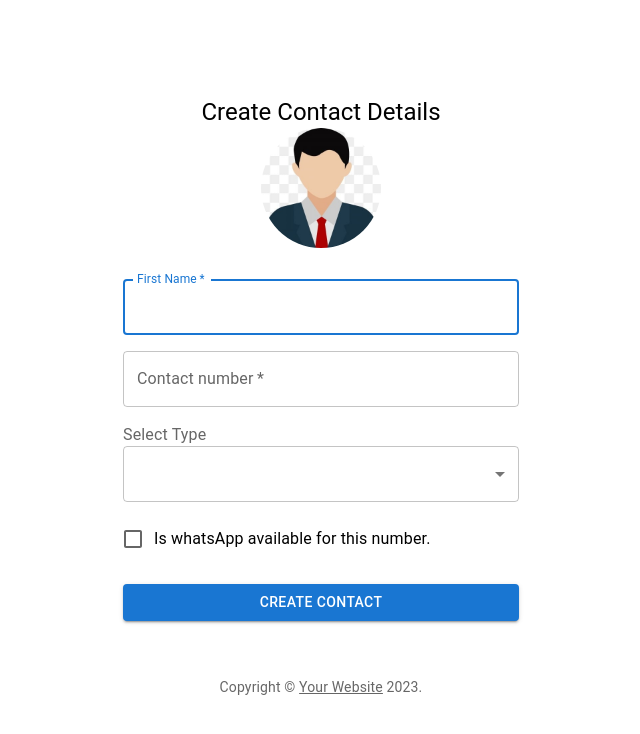
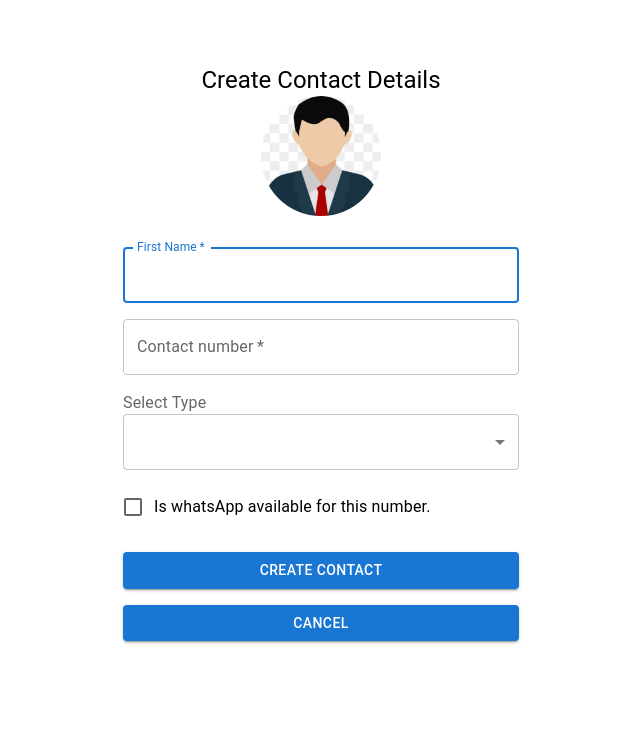
Before and after one commit to vi-verma/contactList-firebase-next, a Next.js app: page /add-contact in a window 1280 px wide. Shown: the top 734 px of the page, without its empty margins (319-959 px from the left). Built offline with nearby package versions, Linux system fonts and the light colour scheme.

Commit message:
cancel button is added

```diff
--- a/component/contactlist/index.js
+++ b/component/contactlist/index.js
@@ -42,7 +42,7 @@ const ContactCard = (props) => {
             />
           </CardContent>
           <CardContent>
-            <Typography sx={{ fontSize: 18 }} gutterBottom>
+            <Typography sx={{ fontSize: 18 }} >
               Name: {name || "--"}
             </Typography>
             <Typography sx={{ fontSize: 14 }} component="div">
@@ -51,7 +51,7 @@ const ContactCard = (props) => {
             <Typography sx={{ fontSize: 14 }}>
               Contact type : {type || "--"}
             </Typography>
-            <Typography>
+            <Typography sx={{ fontSize: 14 }}>
               {isWhatsapp && "Message "}
               {isWhatsapp && (
                 <Image
--- a/pages/add-contact/index.js
+++ b/pages/add-contact/index.js
@@ -118,7 +118,7 @@ const AddContact = () => {
         <CssBaseline />
         <Box
           sx={{
-            marginTop: 8,
+            marginTop: 4,
             paddingTop: 4,
             display: "flex",
             flexDirection: "column",
@@ -220,9 +220,18 @@ const AddContact = () => {
             >
               Create contact
             </Button>
+            <Button
+              type="submit"
+              fullWidth
+              variant="contained"
+              sx={{ mb: 2 }}
+              onClick={() => route.push('/')}
+            >
+              Cancel
+            </Button>
           </Box>
         </Box>
-        <Copyright sx={{ mt: 5 }} />
+        {/* <Copyright sx={{ mt: 5 }} /> */}
       </Container>
     </ThemeProvider>
   );
```
